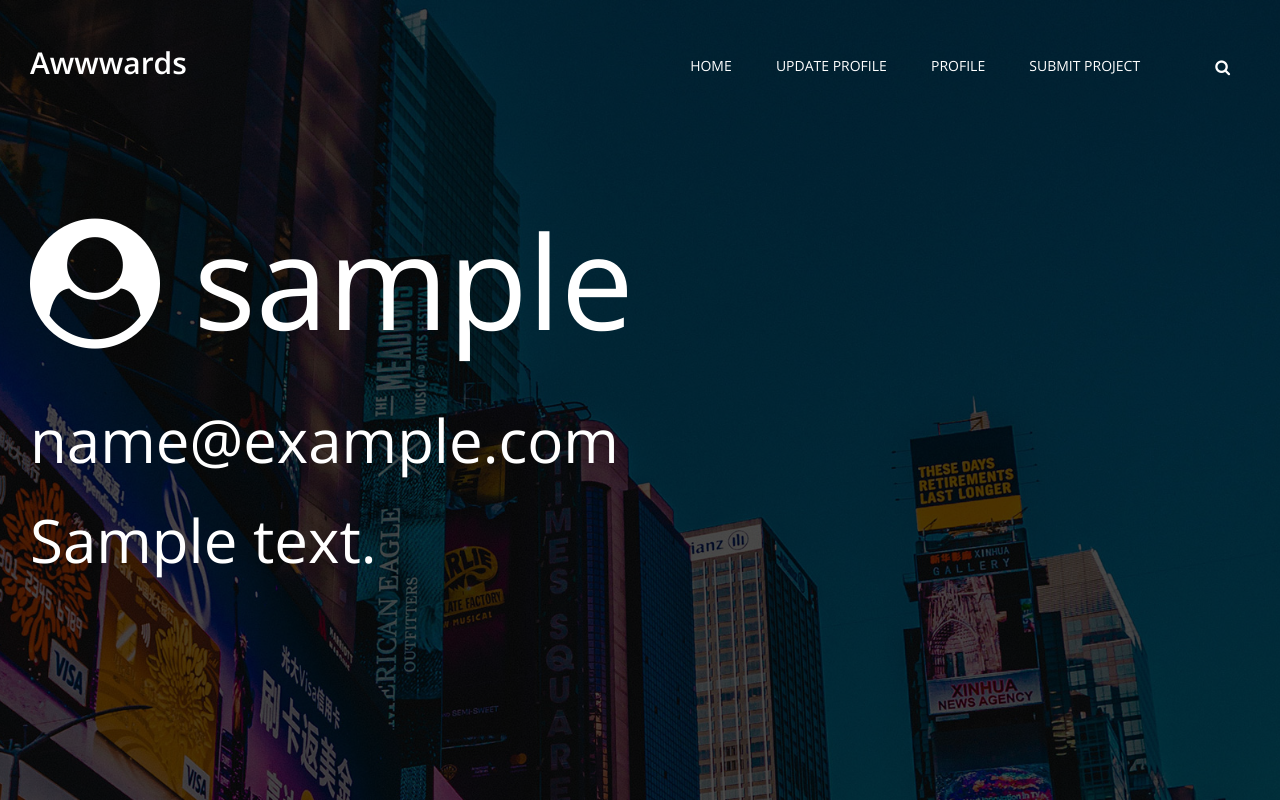
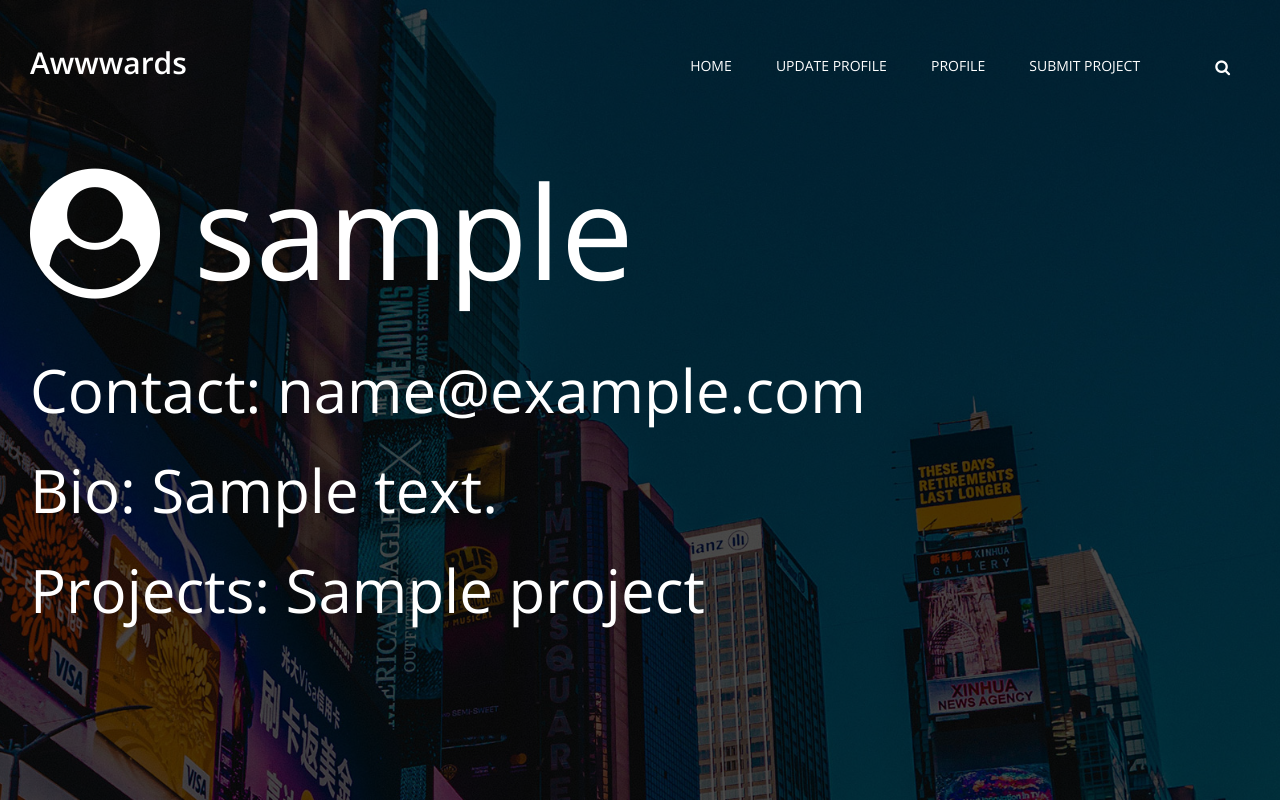
Before and after one commit to Lornakimani62/AWWARDS-IP9, a Django app: page /accounts/profile/ in a window 1280 px wide. Run offline with Django 3.2, Linux system fonts and the light colour scheme; a user stored in the database is signed in; tables that the repository leaves empty hold one stand-in row (values such as "Sample post"); some libraries are stand-ins or nearby versions.

Commit message:
Adds the view projects posted by the user feature

```diff
--- a/awwwards/templates/profile.html
+++ b/awwwards/templates/profile.html
@@ -9,8 +9,9 @@
                 <div class="hs-item set-bg sp-pad" data-setbg="{% static 'img/hero-slider/1.jpg' %}">
                     <div class="hs-text">
                         <h2 class="hs-title"><i id="avatar" class=" center-align fa fa-user-circle" img src="{{profile.avatar}}"></i> {{user.username}}</h2>
-                        <p class="hs-des">{{profile.email}}</p>
-                        <p class="hs-des">{{profile.description}}</p>
+                        <p class="hs-des">Contact: {{profile.email}}</p>
+                        <p class="hs-des">Bio: {{profile.description}}</p>
+                        <p class="hs-des">Projects: {{profile.project.title}}</p>
                     </div>
                 </div>
         </section>
--- a/awwwards/templates/project.html
+++ b/awwwards/templates/project.html
@@ -12,6 +12,7 @@
                         <p class="hs-des">{{project.description}}</p>
                         <p class="hs-des">Design:{{project.design}} Content:{{project.content}} Usability:{{project.usability}}</p>
                         <p class="hs-des">Total votes:{{project.vote_submissions}}</p>
+                        <p class="hs-des">Overral Score:{{rating}}</p>
                     </div>
                 </div>
         </section>
```
